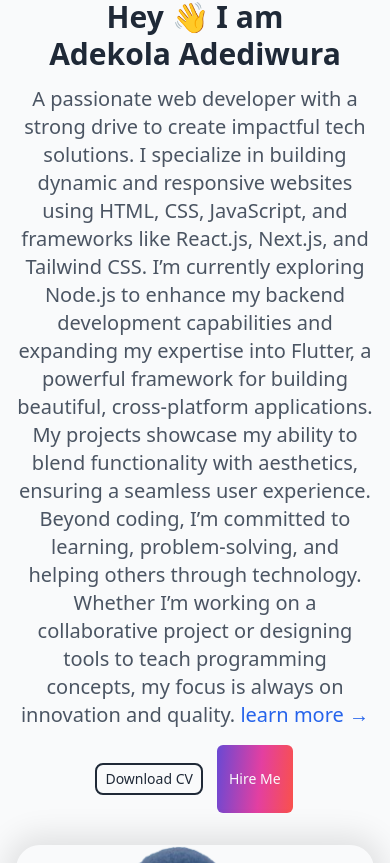
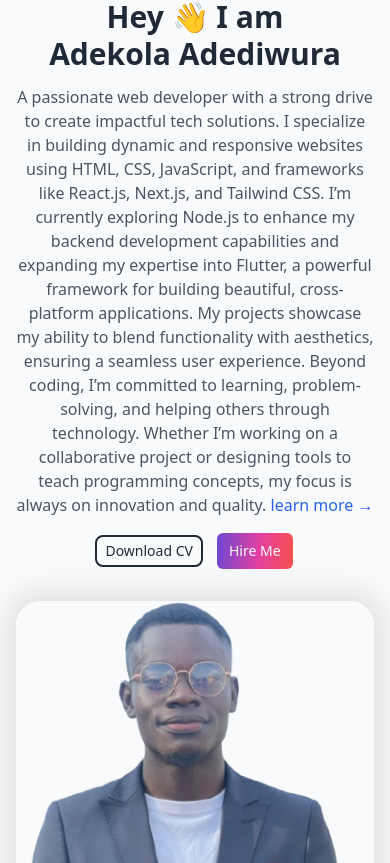
Before and after one commit to Kolawura/my-portfolio, a React (Vite) app: page / in a window 390 px wide. Shown: the part 486-1349 px from the top of the page. Built offline with nearby package versions, Linux system fonts and the light colour scheme.

Commit message:
adjust the mobile text font-size

```diff
--- a/src/Components/About.tsx
+++ b/src/Components/About.tsx
@@ -1,42 +1,78 @@
-import { Section } from "./Section"
+import { Section } from "./Section";
 
 export const About = () => {
   return (
-        <section id="about" className="py-10 px-4 md:px-12 lg:px-24 md:py-32 bg-gray-50 dark:bg-black md:pt-20 sm:pt-16 2xl:pt-16">
+    <section
+      id="about"
+      className="py-10 px-4 md:px-12 lg:px-24 md:py-32 bg-gray-50 dark:bg-black md:pt-20 sm:pt-16 2xl:pt-16"
+    >
       <div className="min-w-full">
         {/* <h1 className="text-gray-800 dark:text-white text-center pb-8 font-semibold text-4xl md:text-5xl lg:text-6xl">About Me</h1> */}
         <div className="flex items-center flex-col gap-8 md:gap-8 justify-between lg:flex-row">
-                    <Section id={'section1'} className="text-center lg:text-left" animationClass="animate-slideInRight">
-                        <h2 className="text-3xl font-bold leading-tight text-gray-800 dark:text-gray-200 sm:text-4xl lg:text-5xl">Hey 👋 I
-                            am {' '}
-                            <br className="block sm:hidden" />Adekola Adediwura
+          <Section
+            id={"section1"}
+            className="text-center lg:text-left"
+            animationClass="animate-slideInRight"
+          >
+            <h2 className="text-3xl font-bold leading-tight text-gray-800 dark:text-gray-200 sm:text-4xl lg:text-5xl">
+              Hey 👋 I am <br className="block sm:hidden" />
+              Adekola Adediwura
             </h2>
-                        <p className="mt-3 text-xl text-gray-600 dark:text-gray-300 md:mt-8">
-                            A passionate web developer with a strong drive to create impactful tech solutions. I specialize in building dynamic and responsive websites using HTML, CSS, JavaScript, and frameworks like React.js, Next.js, and Tailwind CSS.
-
-                            I’m currently exploring Node.js to enhance my backend development capabilities and expanding my expertise into Flutter, a powerful framework for building beautiful, cross-platform applications. My projects showcase my ability to blend functionality with aesthetics, ensuring a seamless user experience.
-
-                            Beyond coding, I’m committed to learning, problem-solving, and helping others through technology. Whether I’m working on a collaborative project or designing tools to teach programming concepts, my focus is always on innovation and quality. <a href="https://drive.google.com/file/d/1z1RCdzlnN0KfsrcowsweqljIz7RfSz2N/view?usp=drive_link" target="_blank" rel="noopener noreferrer" className="text-blue-600 dark:text-blue-400 hover:underline">learn more &rarr;</a>
+            <p className="mt-3 lg:text-xl text-gray-600 dark:text-gray-300 md:mt-8">
+              A passionate web developer with a strong drive to create impactful
+              tech solutions. I specialize in building dynamic and responsive
+              websites using HTML, CSS, JavaScript, and frameworks like
+              React.js, Next.js, and Tailwind CSS. I’m currently exploring
+              Node.js to enhance my backend development capabilities and
+              expanding my expertise into Flutter, a powerful framework for
+              building beautiful, cross-platform applications. My projects
+              showcase my ability to blend functionality with aesthetics,
+              ensuring a seamless user experience. Beyond coding, I’m committed
+              to learning, problem-solving, and helping others through
+              technology. Whether I’m working on a collaborative project or
+              designing tools to teach programming concepts, my focus is always
+              on innovation and quality.{" "}
+              <a
+                href="https://drive.google.com/file/d/1z1RCdzlnN0KfsrcowsweqljIz7RfSz2N/view?usp=drive_link"
+                target="_blank"
+                rel="noopener noreferrer"
+                className="text-blue-600 dark:text-blue-400 hover:underline"
+              >
+                learn more &rarr;
+              </a>
             </p>
 
             <div className="flex flex-row justify-center items-center lg:justify-start gap-4 lg:mt-12 mt-4">
-                            <a href="https://drive.google.com/file/d/1g-Dg2hwA2lK9XoKxMPPidJ8G6E2tKe02/view?usp=drive_link" target="_blank" rel="noopener noreferrer">
+              <a
+                href="https://drive.google.com/file/d/1g-Dg2hwA2lK9XoKxMPPidJ8G6E2tKe02/view?usp=drive_link"
+                target="_blank"
+                rel="noopener noreferrer"
+              >
                 <button className="md:px-6 px-2 md:py-[0.75rem] py-1 md:text-md text-sm rounded-md outline outline-2 hover:font-semibold cursor-pointer text-gray-800 border-gray-800 hover:border-blue-600 dark:text-gray-50 dark:border-gray-800">
                   Download CV
                 </button>
               </a>
-                            <a aria-label="Chat on WhatsApp" href="https://wa.me/09072898890" target="_blank" rel="noopener noreferrer">
-                            <button className="md:px-7 px-3 md:py-[0.9rem] py-[1.5rem] md:text-md text-sm rounded-md gradient hover:font-semibold cursor-pointer text-gray-50">
+              <a
+                aria-label="Chat on WhatsApp"
+                href="https://wa.me/09072898890"
+                target="_blank"
+                rel="noopener noreferrer"
+              >
+                <button className="md:px-7 px-3 md:py-[0.9rem] py-2 md:text-md text-sm rounded-md gradient hover:font-semibold cursor-pointer text-gray-50">
                   Hire Me
                 </button>
               </a>
             </div>
           </Section>
           <div className="animate-slideInLeft lg:w-4/5 sm:w-3/5 md:w-1/2 md:min-w-[450px]">
-                        <img className="rounded-3xl w-fit shadow-[0_0_30px_10px_rgba(0,0,0,0.1)]" src="./images/mypic.png" alt="" />
+            <img
+              className="rounded-3xl w-fit shadow-[0_0_30px_10px_rgba(0,0,0,0.1)]"
+              src="./images/mypic.png"
+              alt=""
+            />
           </div>
         </div>
       </div>
     </section>
-    )
-}
+  );
+};
```
Lines whose indentation alone changed are shown as unchanged.
